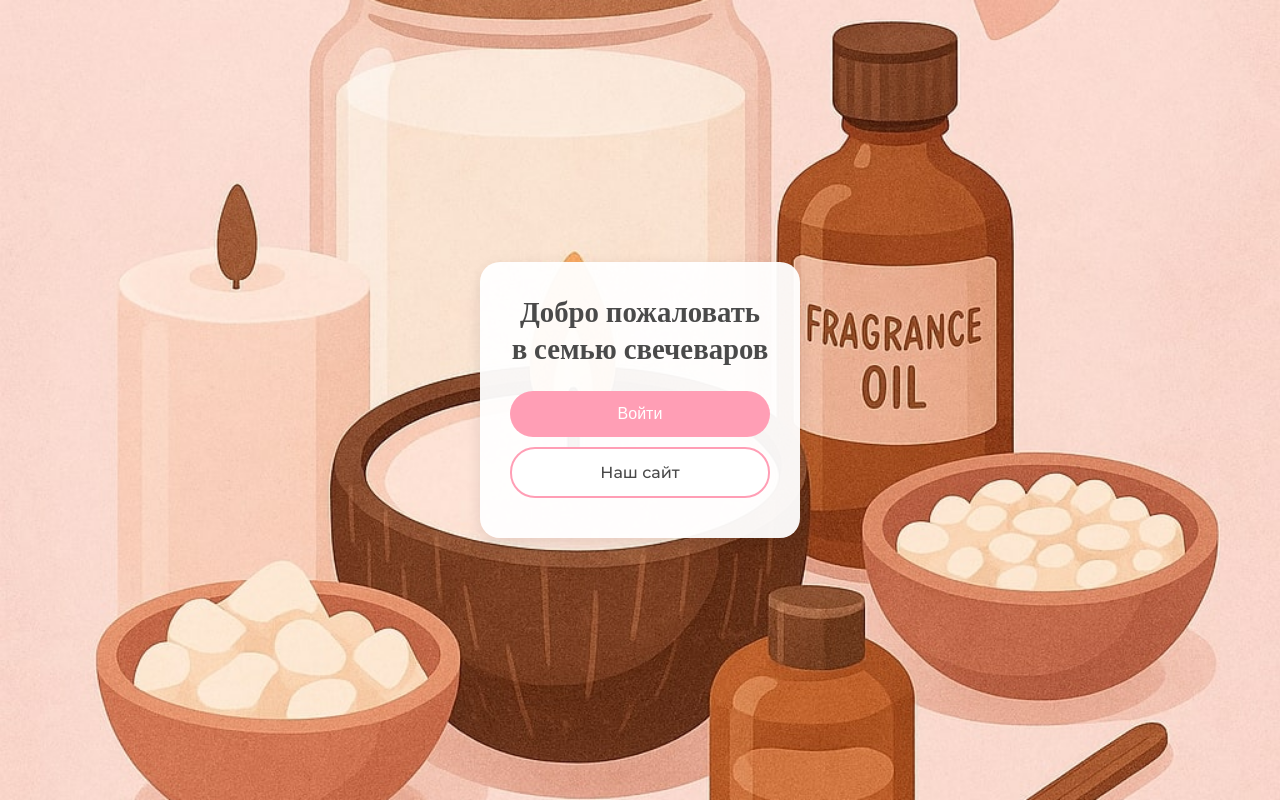
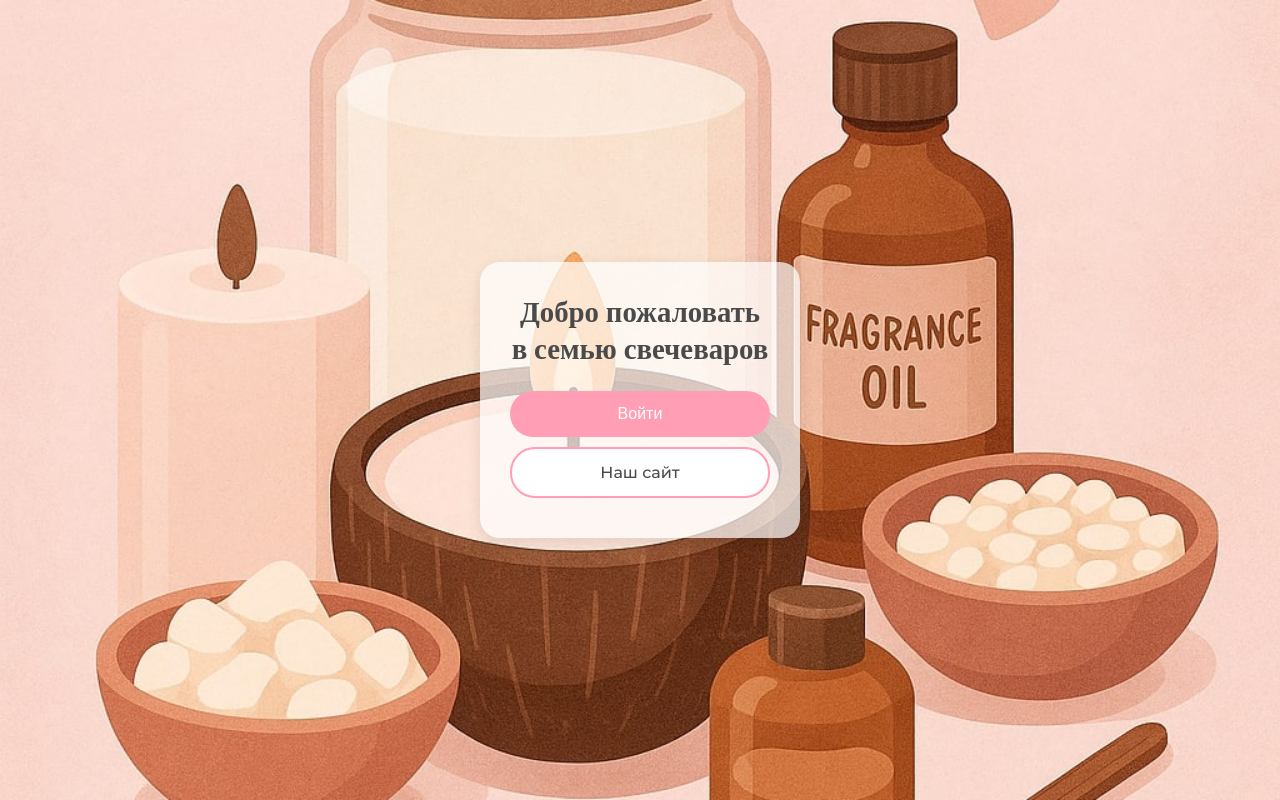
Before and after one commit to VladimirJr67/candle, a plain HTML site: page index.html in a window 1280 px wide. Drawn offline with nearby package versions, Linux system fonts and the light colour scheme.

Commit message:
Новые изменения

```diff
--- a/css/styles.css
+++ b/css/styles.css
@@ -51,7 +51,7 @@ body {
 .content-box {
   width: 100%;
   max-width: 320px;
-  background: rgba(255, 255, 255, 0.95);
+  background: rgba(255, 255, 255, 0.7);
   border-radius: 20px;
   padding: 30px;
   text-align: center;
```
